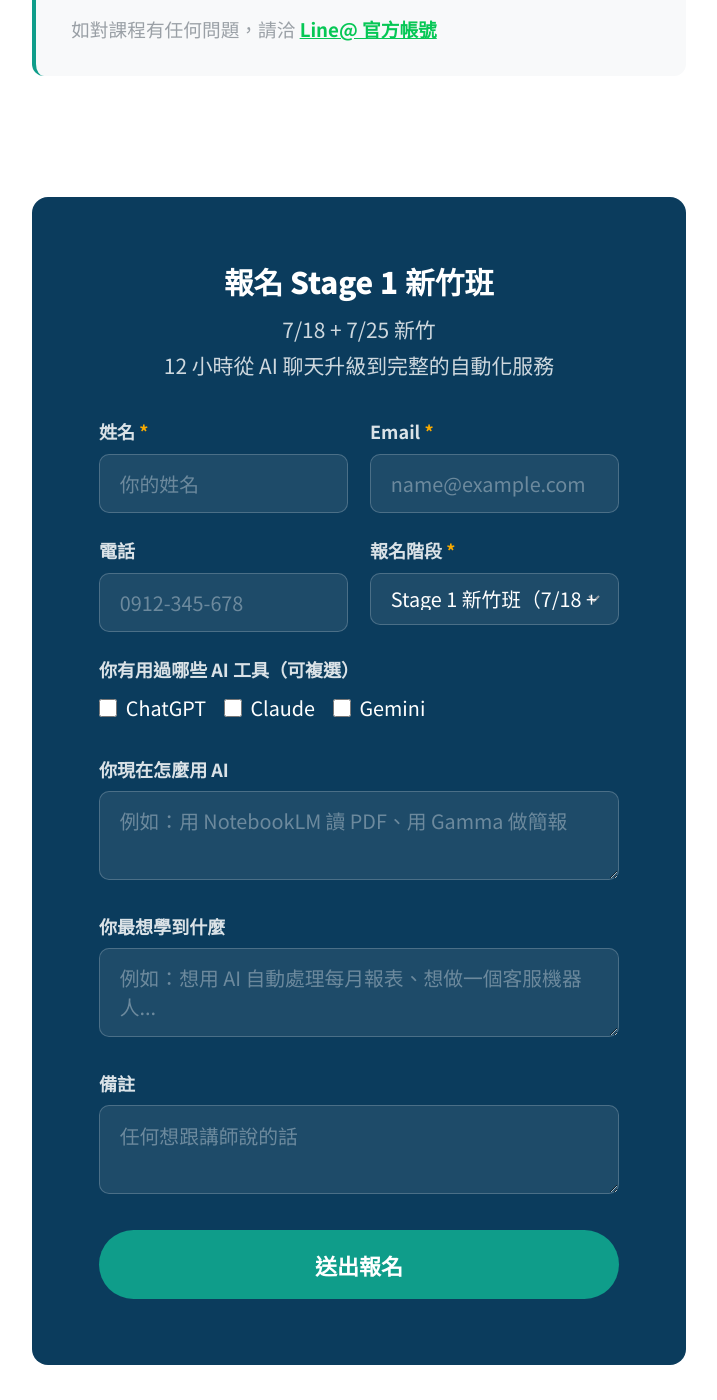
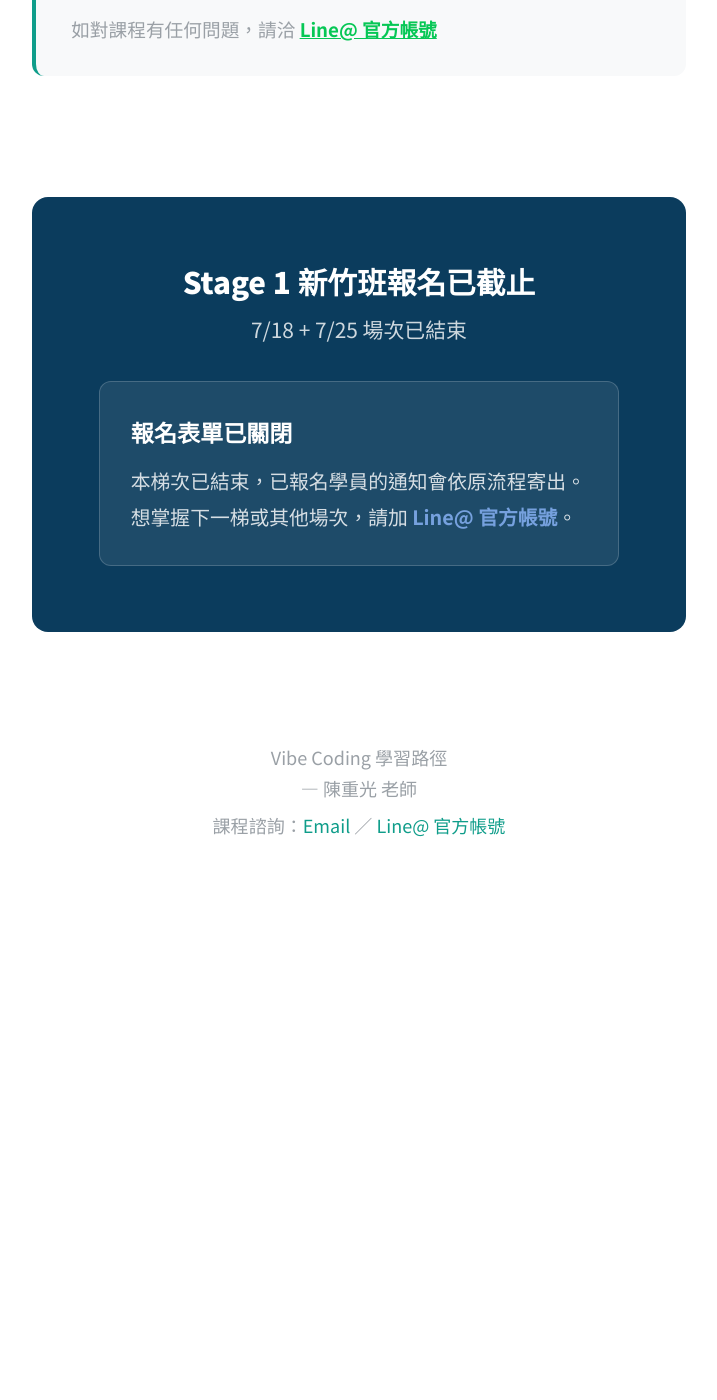
Before and after one commit to ai-cooperation/ai-path, a Jekyll site: the page built from vibe-coding/hsinchu.html, in a window 1280 px wide and 1400 px high, scrolled down 9720 px. Shown: the whole window, without its empty margins (281-998 px from the left). Built offline with Jekyll 4.4.1, drawn with Linux system fonts in a browser that asks for light colours; after the commit the page ends 10671 px from its top, so only the background shows below that.

Commit message:
chore: 關停過期報名 — 新竹班硬關/第二期主頁改候補

```diff
--- a/vibe-coding/hsinchu.html
+++ b/vibe-coding/hsinchu.html
@@ -577,10 +577,19 @@
 
 <!-- ══ Registration Form ══ -->
 <div class="cta-section" id="register">
-  <h2>報名 Stage 1 新竹班</h2>
-  <p>7/18 + 7/25 新竹<br>12 小時從 AI 聊天升級到完整的自動化服務</p>
+  <h2>Stage 1 新竹班報名已截止</h2>
+  <p>7/18 + 7/25 場次已結束</p>
 
-  <form class="reg-form" id="regForm" onsubmit="return submitForm(event)">
+  <div style="max-width:520px;margin:1.5rem auto 0;background:rgba(255,255,255,.08);border:1.5px solid rgba(255,255,255,.18);border-radius:12px;padding:1.4rem;text-align:left;">
+    <h3 style="color:#fff;font-size:1.05rem;margin-bottom:.5rem;">報名表單已關閉</h3>
+    <p style="margin:0;opacity:.82;font-size:.9rem;line-height:1.8;">
+      本梯次已結束，已報名學員的通知會依原流程寄出。<br>
+      想掌握下一梯或其他場次，請加
+      <a href="https://line.me/R/ti/p/@640tusbi" style="color:#8AB4F8;font-weight:700;text-decoration:none;">Line@ 官方帳號</a>。
+    </p>
+  </div>
+
+  <form class="reg-form" id="regForm" onsubmit="return submitForm(event)" style="display:none">
     <div class="form-2col">
       <div class="form-row">
         <label>姓名 <span class="required">*</span></label>
```
Also changed, not shown: vibe-coding/index.html (+11 -3 lines).
